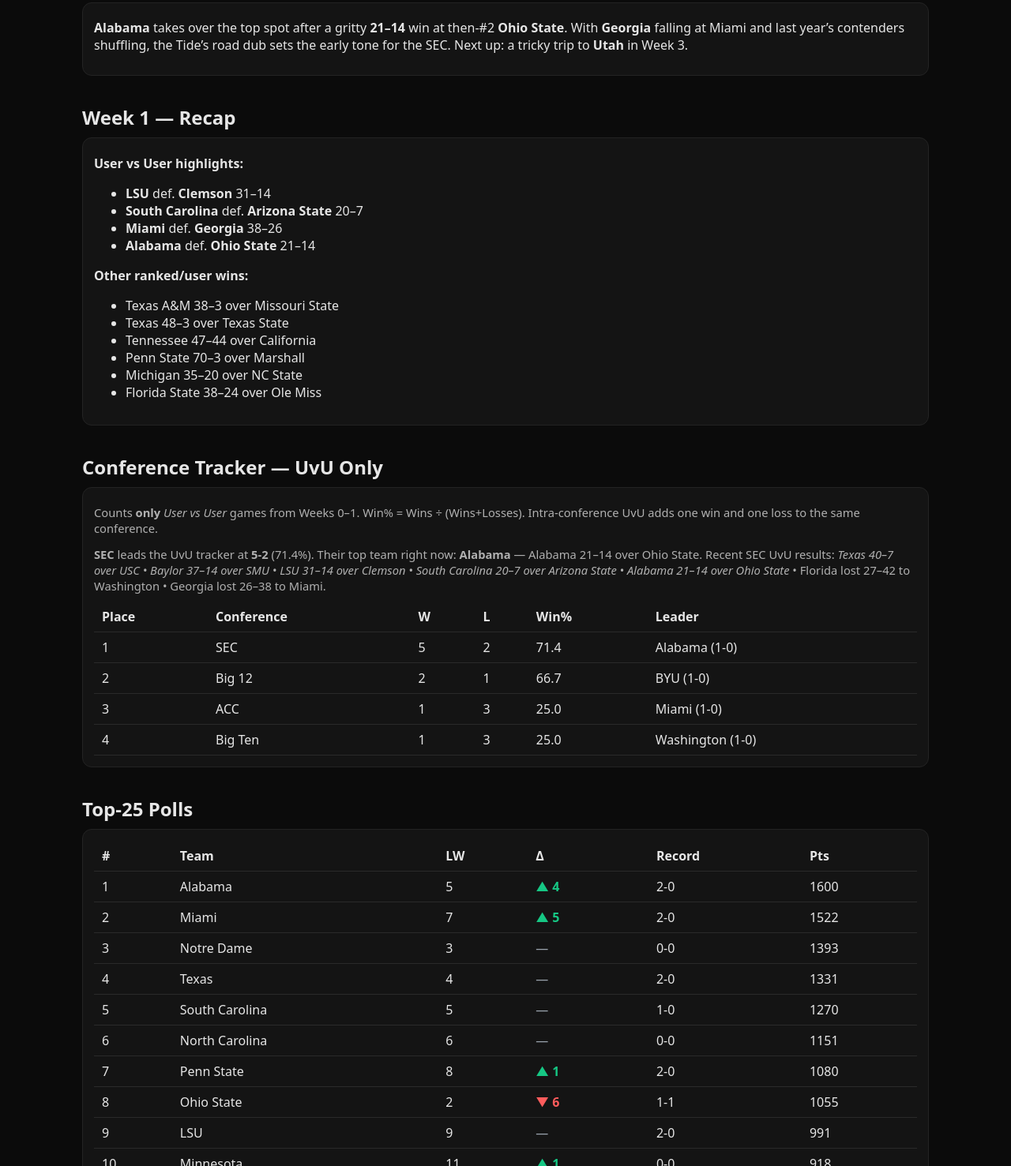
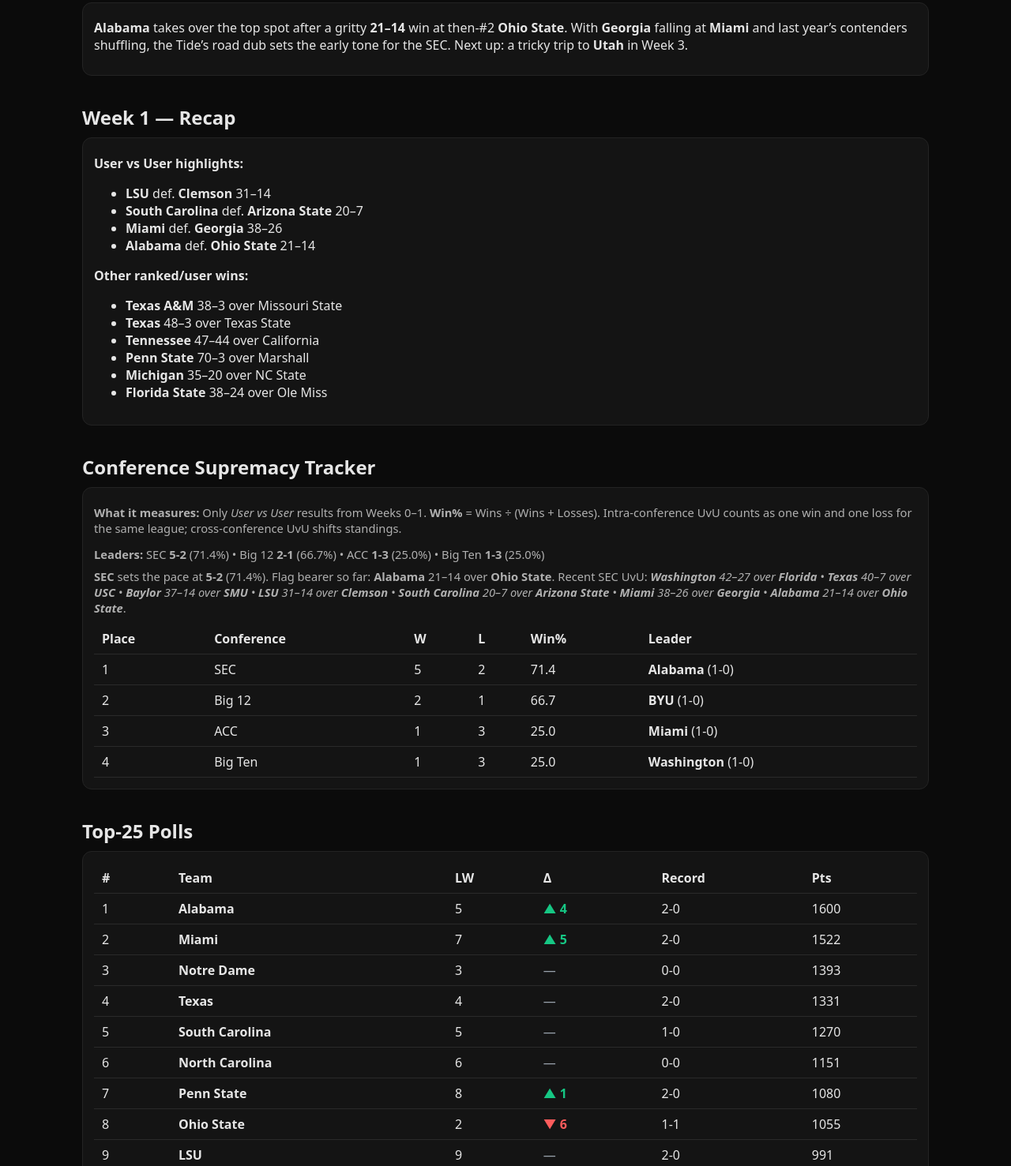
Before and after one commit to ProfessorZoom45/PTG, a plain HTML site: page issue02.html in a window 1280 px wide. Shown: the part 1135-2612 px from the top of the page at 79% size. Drawn offline with Linux system fonts and the light colour scheme.

Commit message:
Update issue02.html

```diff
--- a/issue02.html
+++ b/issue02.html
@@ -4,13 +4,13 @@
 <meta charset="utf-8" />
 <meta name="viewport" content="width=device-width, initial-scale=1" />
 <title>Running Late Dynasty — Week 2</title>
-<meta name="description" content="D1SN hub: Week 1 finals, Top-25 polls, conference tracker (user vs user only), owners, and Week 2 & Week 3 slates." />
+<meta name="description" content="D1SN hub: Week 1 finals, Top-25 polls, Conference Supremacy Tracker (user vs user only), owners, and Week 2 & Week 3 slates." />
 <meta name="color-scheme" content="dark" />
 <link rel="canonical" href="https://professorzoom45.github.io/PTG/">
 <meta property="og:type" content="website">
 <meta property="og:site_name" content="Perfect Timing Gaming">
 <meta property="og:title" content="Running Late Dynasty — Week 2" />
-<meta property="og:description" content="SEC surge after Week 1! New Top-25, user-vs-user conference tracker, and Week 3 slate." />
+<meta property="og:description" content="SEC surge after Week 1! New Top-25, user-vs-user Conference Supremacy Tracker, and Week 3 slate." />
 <meta property="og:url" content="https://professorzoom45.github.io/PTG/">
 <meta property="og:image" content="https://professorzoom45.github.io/PTG/6696738D-711D-479A-9F95-596F3C61B936.png">
 <meta property="og:image:secure_url" content="https://professorzoom45.github.io/PTG/6696738D-711D-479A-9F95-596F3C61B936.png">
@@ -85,10 +85,10 @@ footer{max-width:1100px;margin:12px auto 40px;padding:0 14px;color:#aaa;font-siz
     <a href="https://professorzoom45.github.io/PTG/" class="logo-a" title="Home (index)">D1SN</a>
     <div class="track">
       <div class="row">
-        <span><strong>NEW #1: Alabama</strong> after 21–14 at Ohio State</span>
-        <span><strong>Miami rockets to #2</strong> after 38–26 over Georgia</span>
+        <span><strong>NEW #1: <strong>Alabama</strong></strong> after 21–14 at <strong>Ohio State</strong></span>
+        <span><strong><strong>Miami</strong> rockets to #2</strong> after 38–26 over <strong>Georgia</strong></span>
         <span><strong>Vote GOTW (Week 3) →</strong> <a href="https://discord.com/channels/1382826467683205180/1407980310158905448" target="_blank" rel="noopener">Discord Poll</a></span>
-        <span><strong>W3 headliners:</strong> #9 LSU @ #13 BYU • #23 Baylor @ #8 Ohio State • #6 UNC @ FSU</span>
+        <span><strong>W3 headliners:</strong> #9 <strong>LSU</strong> @ #13 <strong>BYU</strong> • #23 <strong>Baylor</strong> @ #8 <strong>Ohio State</strong> • #6 <strong>UNC</strong> @ <strong>FSU</strong></span>
       </div>
     </div>
     <a class="cta-btn" href="mailto:changethewrldplz@gmail.com?subject=DM%20D1SN&body=Hey%20D1SN%2C%20" title="Email D1SN directly">DM D1SN</a>
@@ -99,7 +99,7 @@ footer{max-width:1100px;margin:12px auto 40px;padding:0 14px;color:#aaa;font-siz
 <div class="chips">
   <a class="chip" href="#headline">Headline</a>
   <a class="chip" href="#recap">Week 1 Recap</a>
-  <a class="chip" href="#conf">Conference Tracker</a>
+  <a class="chip" href="#conf">Conference Supremacy Tracker</a>
   <a class="chip" href="#top25">Top-25 Polls</a>
   <a class="chip" href="#week0">Week 0 Finals</a>
   <a class="chip" href="#week1">Week 1 Finals</a>
@@ -120,7 +120,7 @@ footer{max-width:1100px;margin:12px auto 40px;padding:0 14px;color:#aaa;font-siz
 <section id="headline" class="section">
   <h2>New No. 1: Alabama</h2>
   <div class="card">
-    <p><strong>Alabama</strong> takes over the top spot after a gritty <strong>21–14</strong> win at then-#2 <strong>Ohio State</strong>. With <strong>Georgia</strong> falling at Miami and last year’s contenders shuffling, the Tide’s road dub sets the early tone for the SEC. Next up: a tricky trip to <strong>Utah</strong> in Week 3.</p>
+    <p><strong>Alabama</strong> takes over the top spot after a gritty <strong>21–14</strong> win at then-#2 <strong>Ohio State</strong>. With <strong>Georgia</strong> falling at <strong>Miami</strong> and last year’s contenders shuffling, the Tide’s road dub sets the early tone for the SEC. Next up: a tricky trip to <strong>Utah</strong> in Week 3.</p>
   </div>
 </section>
 
@@ -130,12 +130,17 @@ footer{max-width:1100px;margin:12px auto 40px;padding:0 14px;color:#aaa;font-siz
   <div class="card" id="recapBody"></div>
 </section>
 
-<!-- Conference Tracker -->
+<!-- Conference Supremacy Tracker -->
 <section id="conf" class="section">
-  <h2>Conference Tracker — UvU Only</h2>
+  <h2>Conference Supremacy Tracker</h2>
   <div class="card">
-    <p class="small">Counts <strong>only</strong> <em>User vs User</em> games from Weeks 0–1. Win% = Wins ÷ (Wins+Losses). Intra-conference UvU adds one win and one loss to the same conference.</p>
+    <!-- Explanatory blurb -->
+    <p id="confAbout" class="small"></p>
+    <!-- Top-4 snapshot -->
+    <p id="confLeaders" class="small" style="margin-bottom:8px"></p>
+    <!-- Deep-dive blurb for #1 conference -->
     <div id="confBlurb" class="small" style="margin-bottom:10px"></div>
+    <!-- Table -->
     <div id="confTableWrap"></div>
   </div>
 </section>
@@ -209,7 +214,6 @@ footer{max-width:1100px;margin:12px auto 40px;padding:0 14px;color:#aaa;font-siz
            src="https://professorzoom45.github.io/PTG/week3ug.png"
            alt="Week 3 user-games slate (LSU@BYU, Baylor@Ohio State, UNC@FSU, Alabama@Utah)">
     </a>
-    <p id="wk3Fallback" class="small muted hidden">Trying alternate image name…</p>
   </div>
 </section>
 
@@ -332,6 +336,9 @@ const isUser=t=>USER_TEAMS.includes(t);
 const allResults=()=>WEEK0_RESULTS.concat(WEEK1_RESULTS);
 const currentPollRank = new Map(POLL_NOW.map(([r,t])=>[t,r]));
 
+/* Bold any user-controlled team wherever we render names */
+function fmtTeam(t){ return isUser(t) ? `<strong>${t}</strong>` : t; }
+
 /* Sorting helper for tables */
 function makeSortable(table){
   const ths=[...table.querySelectorAll('thead th')];
@@ -361,7 +368,7 @@ function buildRecordMap(){
   return m;
 }
 
-/* ========== UvU-only Conference Tracker ========== */
+/* ========== UvU-only Conference Supremacy Tracker ========== */
 function getUserVsUserGames(){
   return allResults().filter(g=>isUser(g.away)&&isUser(g.home));
 }
@@ -402,8 +409,7 @@ function computeUvUConferenceStats(){
     });
     const leaderTeam = teams.find(([,r])=>r.w>0 || r.l>0)?.[0] || teams[0][0];
     const leaderRec = d.teams[leaderTeam];
-    const leader = `${leaderTeam} (${leaderRec.w}-${leaderRec.l})`;
-    return {conf,w,l,gp,pct,leader,raw: d};
+    return {conf,w,l,gp,pct,leaderTeam,leaderRec,raw: d};
   }).sort((a,b)=> b.pct-a.pct || b.w-a.w);
 
   return rows;
@@ -411,6 +417,17 @@ function computeUvUConferenceStats(){
 
 function renderConferenceTracker(){
   const rows=computeUvUConferenceStats();
+  // About blurb
+  document.getElementById('confAbout').innerHTML =
+    `<strong>What it measures:</strong> Only <em>User vs User</em> results from Weeks 0–1. <strong>Win%</strong> = Wins ÷ (Wins + Losses). `+
+    `Intra-conference UvU counts as one win and one loss for the same league; cross-conference UvU shifts standings.`;
+
+  // Top-4 snapshot blurb
+  const top4 = rows.slice(0,4).map(r=>`${r.conf} <strong>${r.w}-${r.l}</strong> (${(r.pct*100).toFixed(1)}%)`);
+  document.getElementById('confLeaders').innerHTML =
+    `<strong>Leaders:</strong> ${top4.join(' • ')}`;
+
+  // Table
   const wrap=document.getElementById('confTableWrap');
   const tbl=document.createElement('table');
   tbl.className='table sortable';
@@ -420,16 +437,30 @@ function renderConferenceTracker(){
   const tb=tbl.tBodies[0];
   rows.forEach((r,i)=>{
     tb.insertAdjacentHTML('beforeend',`<tr>
-      <td>${i+1}</td><td>${r.conf}</td><td>${r.w}</td><td>${r.l}</td><td>${(r.pct*100).toFixed(1)}</td><td>${r.leader}</td>
+      <td>${i+1}</td><td>${r.conf}</td><td>${r.w}</td><td>${r.l}</td><td>${(r.pct*100).toFixed(1)}</td>
+      <td>${fmtTeam(r.leaderTeam)} (${r.leaderRec.w}-${r.leaderRec.l})</td>
     </tr>`);
   });
   wrap.innerHTML=''; wrap.appendChild(tbl); makeSortable(tbl);
 
-  // Build blurb: #1 conf + how its #1 team got there (include scores)
+  // Deep-dive: #1 conference path + scores
   const top = rows[0];
   if(top){
     const confName = top.conf;
-    // pick a #1 team in conf using the same order as in computeUvUConferenceStats
+    // All UvU touching this conference
+    const uvus = getUserVsUserGames().filter(g=>{
+      const aC=TEAM_CONF[g.away], hC=TEAM_CONF[g.home];
+      return aC===confName || hC===confName;
+    });
+
+    const lines = uvus.map(g=>{
+      const W = g.a>g.h ? g.away : g.home;
+      const L = g.a>g.h ? g.home : g.away;
+      const wScore = Math.max(g.a,g.h), lScore=Math.min(g.a,g.h);
+      return `${fmtTeam(W)} ${wScore}–${lScore} over ${fmtTeam(L)}`;
+    });
+
+    // Pick the conference’s current top team by UvU tiebreaks
     const teamsOrder = Object.entries(top.raw.teams).sort((a,b)=>{
       const [ta,ra]=a,[tb,rb]=b;
       if(ra.w!==rb.w) return rb.w-ra.w;
@@ -438,53 +469,22 @@ function renderConferenceTracker(){
       return pa-pb;
     });
     const topTeam = teamsOrder[0][0];
-
-    const uvus = getUserVsUserGames().filter(g=>{
-      const aC=TEAM_CONF[g.away], hC=TEAM_CONF[g.home];
-      return aC===confName || hC===confName;
-    });
-
-    const wins = uvus.filter(g=>{
-      const winner = g.a>g.h ? g.away : g.home;
-      return TEAM_CONF[winner]===confName;
-    }).map(g=>{
-      const W = g.a>g.h ? g.away : g.home;
-      const L = g.a>g.h ? g.home : g.away;
-      const wScore = Math.max(g.a,g.h), lScore=Math.min(g.a,g.h);
-      return `${W} ${wScore}–${lScore} over ${L}`;
-    });
-
-    const losses = uvus.filter(g=>{
-      const loser = g.a>g.h ? g.home : g.away;
-      return TEAM_CONF[loser]===confName;
-    }).map(g=>{
-      const W = g.a>g.h ? g.away : g.home;
-      const L = g.a>g.h ? g.home : g.away;
-      const wScore = Math.max(g.a,g.h), lScore=Math.min(g.a,g.h);
-      return `${L} lost ${lScore}–${wScore} to ${W}`;
-    });
-
-    // Specific path for the #1 team
     const topTeamGames = getUserVsUserGames().filter(g=>g.away===topTeam||g.home===topTeam)
       .map(g=>{
         const W = g.a>g.h ? g.away : g.home;
         const L = g.a>g.h ? g.home : g.away;
         const wScore = Math.max(g.a,g.h), lScore=Math.min(g.a,g.h);
-        return {W,L,wScore,lScore};
+        return `${fmtTeam(W)} ${wScore}–${lScore} over ${fmtTeam(L)}`;
       });
 
-    const topTeamLine = topTeamGames.length
-      ? topTeamGames.map(g=>`${g.W} ${g.wScore}–${g.lScore} over ${g.L}`).join('; ')
-      : `${topTeam} (no UvU yet)`;
-
     document.getElementById('confBlurb').innerHTML =
-      `<strong>${confName}</strong> leads the UvU tracker at <strong>${top.w}-${top.l}</strong> (${(top.pct*100).toFixed(1)}%).
-       Their top team right now: <strong>${topTeam}</strong> — ${topTeamLine}.
-       Recent ${confName} UvU results: <em>${wins.join(' • ')}</em>${losses.length? ' • ' + losses.join(' • ') : ''}.`;
+      `<strong>${confName}</strong> sets the pace at <strong>${top.w}-${top.l}</strong> (${(top.pct*100).toFixed(1)}%). `+
+      `Flag bearer so far: ${topTeamGames.length ? topTeamGames.join('; ') : fmtTeam(topTeam)+' (no UvU yet)'}. `+
+      `Recent ${confName} UvU: <em>${lines.join(' • ')}</em>.`;
   }
 }
 
-/* Top-25 renderer (CPU teams red, correct LW/Δ) */
+/* Top-25 renderer (CPU teams red, user teams bold, correct LW/Δ) */
 function renderPoll(){
   const rec=buildRecordMap();
   const preMap=new Map(POLL_PRE.map(([rk,t])=>[t,rk]));
@@ -506,24 +506,24 @@ function renderPoll(){
 
   const body=document.getElementById('pollBody');
   body.innerHTML=now.map(x=>`<tr>
-    <td>${x.rk}</td><td class="${x.teamCls}">${x.t}</td><td>${x.lw}</td>
+    <td>${x.rk}</td><td class="${x.teamCls}">${fmtTeam(x.t)}</td><td>${x.lw}</td>
     <td class="${x.dCls}">${x.deltaTxt}</td><td>${x.wl}</td><td>${x.pts}</td>
   </tr>`).join('');
 
   const risers = now.filter(x=>x.delta!==null && x.delta>=3).sort((a,b)=>b.delta-a.delta).slice(0,5);
   const fallers = now.filter(x=>x.delta!==null && x.delta<=-3).sort((a,b)=>a.delta-b.delta).slice(0,5);
-  const entrants = now.filter(x=>x.lw==='NR' || x.lw==='—').map(x=>`#${x.rk} ${x.t}`);
-  const dropped = POLL_PRE.map(p=>p[1]).filter(t=>!now.find(n=>n.t===t)).map(t=>`#${preMap.get(t)} ${t}`);
+  const entrants = now.filter(x=>x.lw==='NR' || x.lw==='—').map(x=>`#${x.rk} ${fmtTeam(x.t)}`);
+  const dropped = POLL_PRE.map(p=>p[1]).filter(t=>!now.find(n=>n.t===t)).map(t=>`#${preMap.get(t)} ${fmtTeam(t)}`);
 
   document.getElementById('movers').innerHTML =
-    `<p><strong>Big risers:</strong> ${risers.map(x=>`#${x.rk} ${x.t} (▲${x.delta})`).join(', ')||'—'}</p>
-     <p><strong>Big fallers:</strong> ${fallers.map(x=>`#${x.rk} ${x.t} (▼${Math.abs(x.delta)})`).join(', ')||'—'}</p>
+    `<p><strong>Big risers:</strong> ${risers.map(x=>`#${x.rk} ${fmtTeam(x.t)} (▲${x.delta})`).join(', ')||'—'}</p>
+     <p><strong>Big fallers:</strong> ${fallers.map(x=>`#${x.rk} ${fmtTeam(x.t)} (▼${Math.abs(x.delta)})`).join(', ')||'—'}</p>
      <p><strong>New entrants:</strong> ${entrants.join(', ')||'—'}</p>
      <p><strong>Dropped out:</strong> ${dropped.join(', ')||'—'}</p>`;
   makeSortable(document.getElementById('pollTable'));
 }
 
-/* ===== Recap (no duplicates) ===== */
+/* ===== Recap (no duplicates; bold user teams) ===== */
 function renderRecap(){
   const uvus = WEEK1_RESULTS.filter(g=>isUser(g.away)&&isUser(g.home));
   const uvuKeys = new Set(uvus.map(g=>`${g.away}@${g.home}`));
@@ -536,15 +536,15 @@ function renderRecap(){
     return `<li><strong>${winner}</strong> def. <strong>${loser}</strong> ${w}–${l}</li>`;
   });
 
-  // Other ranked/user wins: user wins only, excluding UvU so nothing repeats
+  // Other ranked/user wins: winner is user (exclude UvU to prevent repeats)
   const others = WEEK1_RESULTS
     .filter(g=>!uvuKeys.has(`${g.away}@${g.home}`))
-    .filter(g=> isUser(g.a>g.h ? g.away : g.home)) // winner is a user
+    .filter(g=> isUser(g.a>g.h ? g.away : g.home))
     .map(g=>{
       const winner = g.a>g.h ? g.away : g.home;
       const loser  = g.a>g.h ? g.home : g.away;
       const w = Math.max(g.a,g.h), l = Math.min(g.a,g.h);
-      return `<li>${winner} ${w}–${l} over ${loser}</li>`;
+      return `<li>${fmtTeam(winner)} ${w}–${l} over ${fmtTeam(loser)}</li>`;
     });
 
   document.getElementById('recapBody').innerHTML =
@@ -554,7 +554,7 @@ function renderRecap(){
      <ul>${others.join('')}</ul>`;
 }
 
-/* ===== Week 2 schedule (notes only per rules) ===== */
+/* ===== Week 2 schedule (notes only per rules; bold user teams) ===== */
 function parseMatchup(str){
   const clean=s=>s.replace(/^\s*#\d+\s*/,'').trim();
   let a='',b='', ar=null, br=null;
@@ -564,7 +564,15 @@ function parseMatchup(str){
   else if(str.includes(' vs ')) [a,b]=str.split(' vs ').map(clean);
   else { a=str.trim(); b=''; }
   if(ranks.length){ ar=ranks[0]??null; br=ranks[1]??null; }
-  return {a,b,ar,br};
+  return {a,b,ar,br,raw:str};
+}
+
+function formatMatchup(str){
+  const {a,b,ar,br,raw}=parseMatchup(str);
+  const sep = raw.includes(' @ ')?' @ ':raw.includes(' at ')?' at ':' vs ';
+  const left = `${ar?('#'+ar+' '):''}${fmtTeam(a)}`;
+  const right = b ? `${br?('#'+br+' '):''}${fmtTeam(b)}` : '';
+  return right ? `${left}${sep}${right}` : left;
 }
 
 function noteForMatchup(m){
@@ -592,9 +600,9 @@ function renderWeek(tblId,bodyId,games){
   body.innerHTML=games.map(g=>{
     const awayWin=g.a>g.h, type=(isUser(g.away)&&isUser(g.home))?'User vs User':(isUser(g.away)||isUser(g.home))?'User vs CPU':'CPU vs CPU';
     return `<tr>
-      <td class="${awayWin?'cell-win':'cell-loss'}">${g.away}</td>
+      <td class="${awayWin?'cell-win':'cell-loss'}">${fmtTeam(g.away)}</td>
       <td class="${awayWin?'cell-win':'cell-loss'}">${g.a}</td>
-      <td class="${!awayWin?'cell-win':'cell-loss'}">${g.home}</td>
+      <td class="${!awayWin?'cell-win':'cell-loss'}">${fmtTeam(g.home)}</td>
       <td class="${!awayWin?'cell-win':'cell-loss'}">${g.h}</td>
       <td>${type}</td>
     </tr>`;
@@ -606,18 +614,18 @@ function renderWeek2Schedule(){
   const body=document.getElementById('wk2Body');
   body.innerHTML = WEEK2_SCHEDULE.map(g=>{
     const note = noteForMatchup(g.m);
-    return `<tr><td>${g.m}</td><td>${note}</td></tr>`;
+    return `<tr><td>${formatMatchup(g.m)}</td><td>${note}</td></tr>`;
   }).join('');
   makeSortable(document.getElementById('wk2Table'));
 }
 
-/* Owners table */
+/* Owners table (bold all user teams) */
 function renderOwners(){
   const body=document.getElementById('ownersBody');
   body.innerHTML=USER_TEAMS.slice().sort((a,b)=>a.localeCompare(b)).map(t=>{
     const conf=TEAM_CONF[t]||'Ind';
     const owner=OWNER_MAP[t]||'—';
-    return `<tr><td>${t}</td><td>${owner}</td><td>${conf}</td></tr>`;
+    return `<tr><td>${fmtTeam(t)}</td><td>${owner}</td><td>${conf}</td></tr>`;
   }).join('');
   makeSortable(document.getElementById('ownersTable'));
 }
@@ -631,7 +639,7 @@ renderWeek('wk1Table','wk1Body',WEEK1_RESULTS);
 renderWeek2Schedule();
 renderOwners();
 
-/* Week 3 image fallback: try alternate extension then show message */
+/* Week 3 image: on error silently try the other extension, no user message */
 const wk3=document.getElementById('wk3Img');
 if (wk3){
   wk3.addEventListener('error',()=>{
@@ -641,11 +649,6 @@ if (wk3){
       const altSrc = src.endsWith('.png') ? src.replace('.png','.PNG') : src.replace('.PNG','.png');
       wk3.setAttribute('data-tried-alt','1');
       wk3.src = altSrc;
-      document.getElementById('wk3Fallback')?.classList.remove('hidden');
-      document.getElementById('wk3Fallback').textContent = 'Alternate image name attempted…';
-    }else{
-      document.getElementById('wk3Fallback')?.classList.remove('hidden');
-      document.getElementById('wk3Fallback').textContent = 'Couldn’t load week3ug image.';
     }
   });
 }
```
